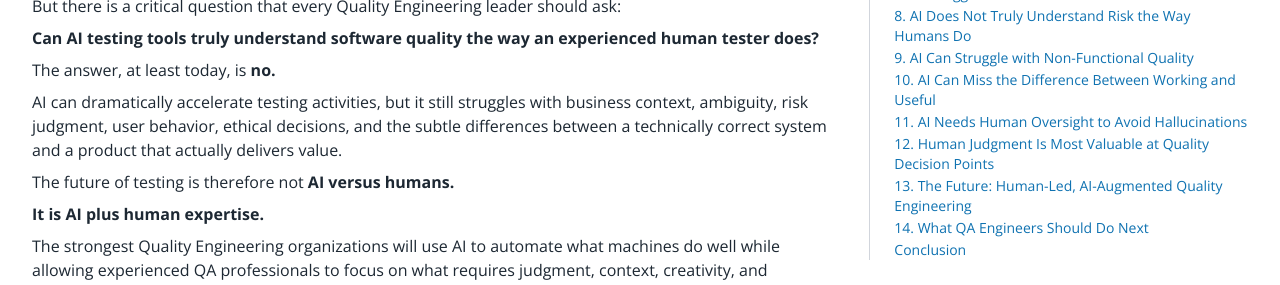
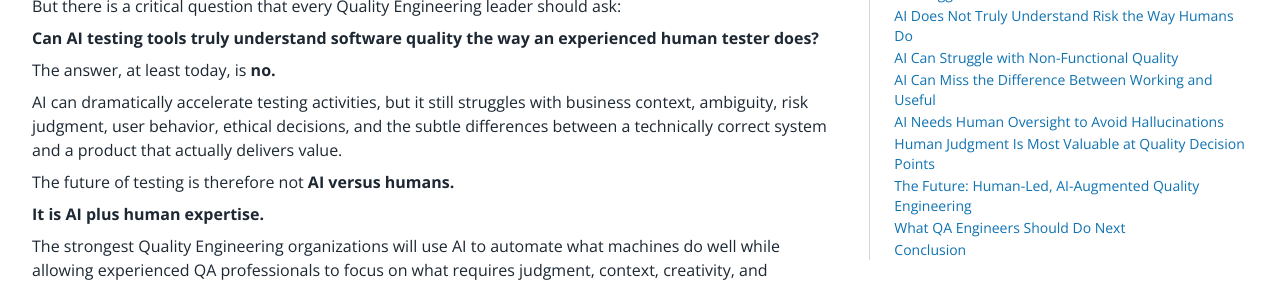
Before and after one commit to kaleshwar-sunny/praval-web, a Next.js app: page /blogs/where-ai-testing-fail in a window 1280 px wide. Shown: the part 782-1067 px from the top of the page. Built offline with nearby package versions, Linux system fonts and the light colour scheme.

Commit message:
qa blog edits

```diff
--- a/src/app/blogs/where-ai-testing-fail/page.jsx
+++ b/src/app/blogs/where-ai-testing-fail/page.jsx
@@ -4,20 +4,20 @@ import Image from "next/image";
 
 const quickLinks = [
   { id: "overview", label: "Overview" },
-  { id: "s1", label: "1. AI Can Generate Tests—but It May Not Understand What Matters" },
-  { id: "s2", label: "2. AI Struggles with Ambiguous Requirements" },
-  { id: "s3", label: "3. AI Can Detect Patterns—but Context Still Matters" },
-  { id: "s4", label: "4. AI Testing Tools Can Miss Real User Behavior" },
-  { id: "s5", label: "5. Self-Healing Automation Can Hide Real Problems" },
-  { id: "s6", label: "6. AI Can Produce False Confidence" },
-  { id: "s7", label: "7. AI Struggles with Business and Domain Context" },
-  { id: "s8", label: "8. AI Does Not Truly Understand Risk the Way Humans Do" },
-  { id: "s9", label: "9. AI Can Struggle with Non-Functional Quality" },
-  { id: "s10", label: "10. AI Can Miss the Difference Between Working and Useful" },
-  { id: "s11", label: "11. AI Needs Human Oversight to Avoid Hallucinations" },
-  { id: "s12", label: "12. Human Judgment Is Most Valuable at Quality Decision Points" },
-  { id: "s13", label: "13. The Future: Human-Led, AI-Augmented Quality Engineering" },
-  { id: "s14", label: "14. What QA Engineers Should Do Next" },
+  { id: "s1", label: "AI Can Generate Tests—but It May Not Understand What Matters" },
+  { id: "s2", label: "AI Struggles with Ambiguous Requirements" },
+  { id: "s3", label: "AI Can Detect Patterns—but Context Still Matters" },
+  { id: "s4", label: "AI Testing Tools Can Miss Real User Behavior" },
+  { id: "s5", label: "Self-Healing Automation Can Hide Real Problems" },
+  { id: "s6", label: "AI Can Produce False Confidence" },
+  { id: "s7", label: "AI Struggles with Business and Domain Context" },
+  { id: "s8", label: "AI Does Not Truly Understand Risk the Way Humans Do" },
+  { id: "s9", label: "AI Can Struggle with Non-Functional Quality" },
+  { id: "s10", label: "AI Can Miss the Difference Between Working and Useful" },
+  { id: "s11", label: "AI Needs Human Oversight to Avoid Hallucinations" },
+  { id: "s12", label: "Human Judgment Is Most Valuable at Quality Decision Points" },
+  { id: "s13", label: "The Future: Human-Led, AI-Augmented Quality Engineering" },
+  { id: "s14", label: "What QA Engineers Should Do Next" },
   { id: "conclusion", label: "Conclusion" },
 ];
 
```
